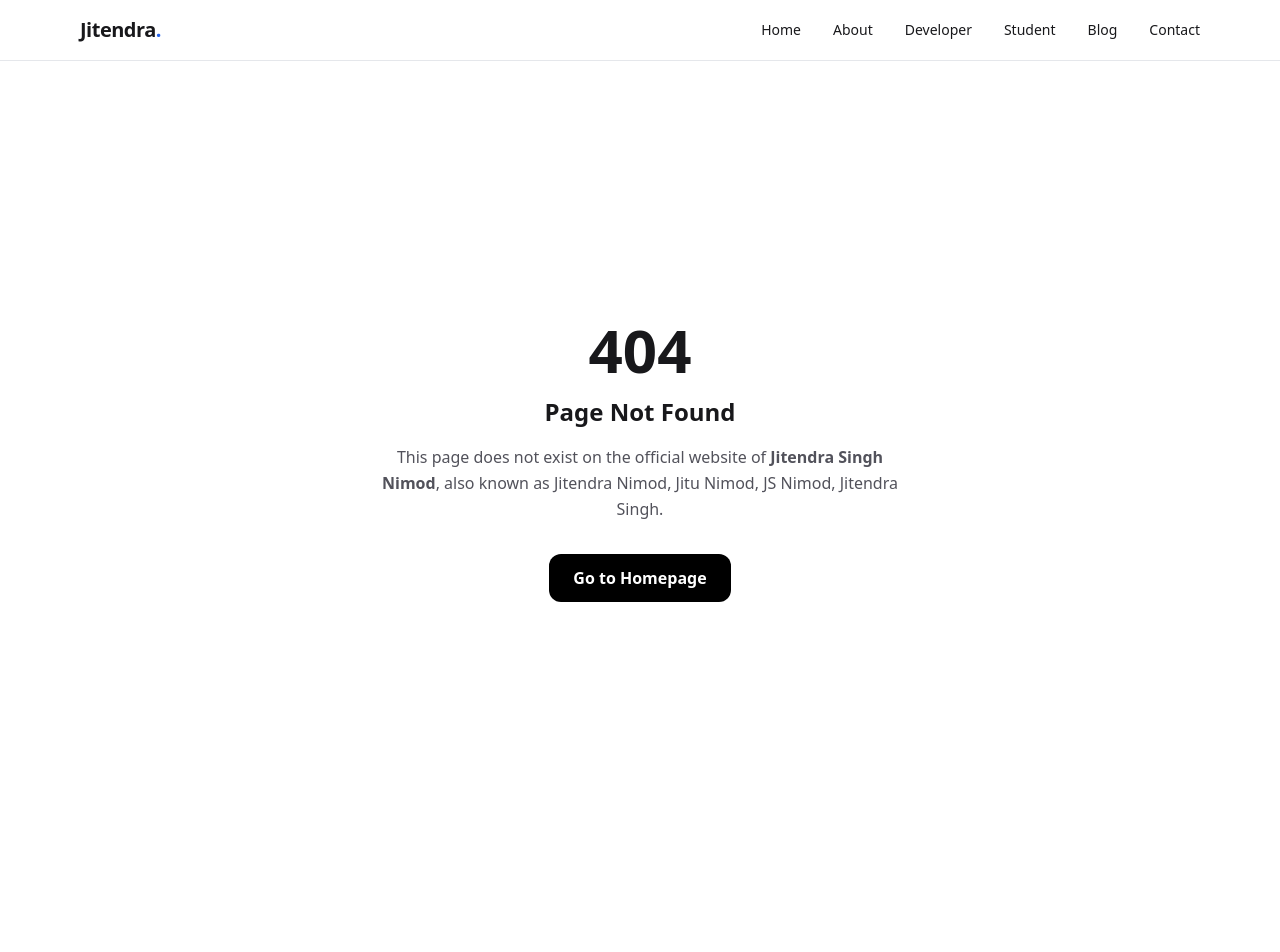
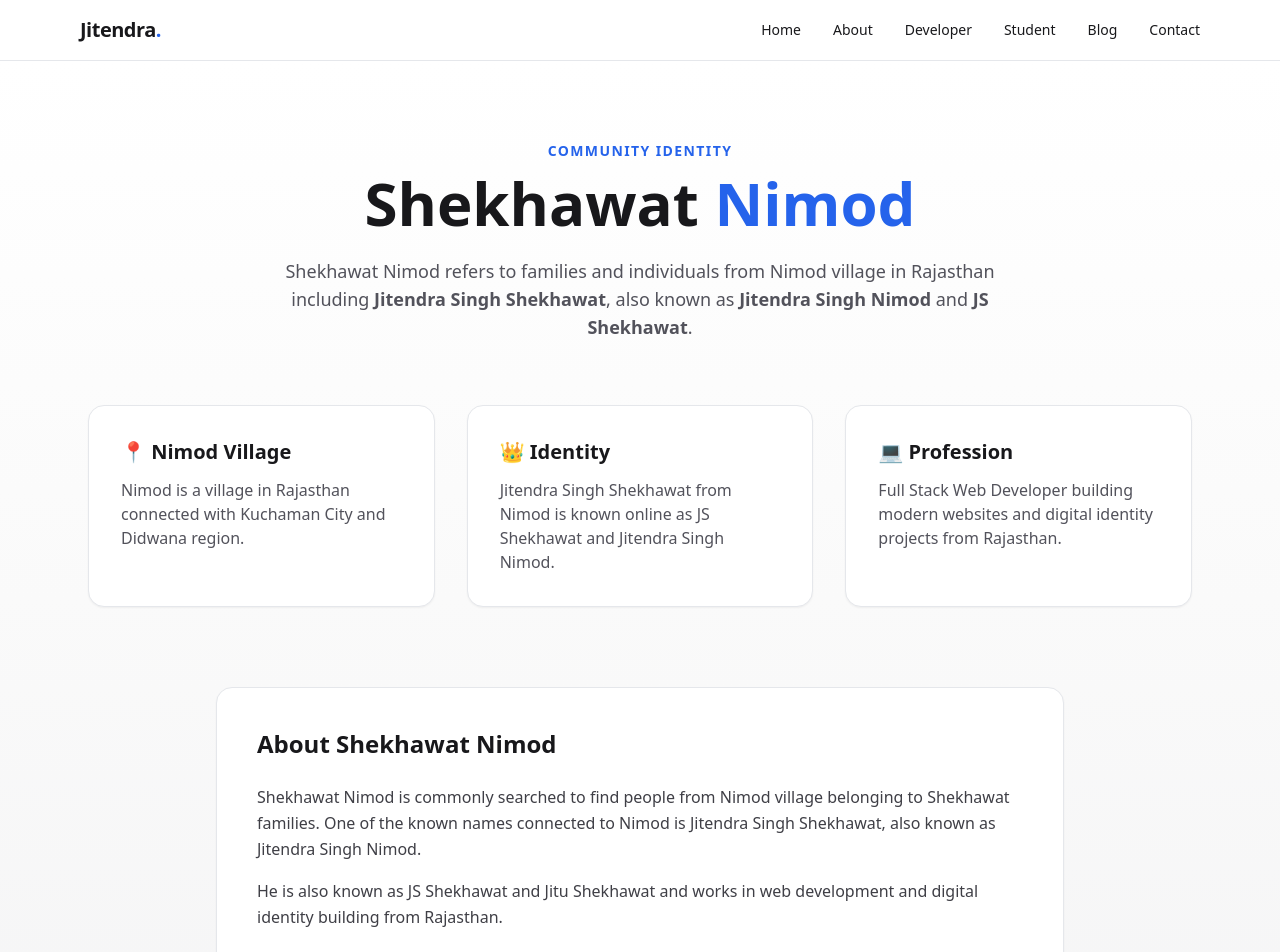
Before and after one commit to jitendramath/Jitendra-Singh-Nimod, a Next.js app: page /shekhawat-nimod in a window 1280 px wide. Before the commit this address had no page. Shown: the top 952 px of the page. Built offline with nearby package versions, Linux system fonts and the light colour scheme.

Commit message:
Create page.js

```diff
--- /dev/null
+++ b/src/app/shekhawat-nimod/page.js
@@ -0,0 +1,90 @@
+export const metadata = {
+  title: "Shekhawat Nimod | Jitendra Singh Shekhawat | Nimod Rajasthan",
+  description:
+    "Shekhawat Nimod related to Jitendra Singh Shekhawat also known as Jitendra Singh Nimod and JS Shekhawat from Rajasthan, India.",
+};
+
+export default function Page() {
+  return (
+    <div className="min-h-screen bg-gradient-to-b from-white via-zinc-50 to-zinc-100">
+
+      {/* HERO */}
+      <section className="max-w-6xl mx-auto px-6 pt-20 pb-16 text-center">
+        <p className="text-sm font-semibold text-blue-600 mb-3 uppercase tracking-widest">
+          Community Identity
+        </p>
+
+        <h1 className="text-4xl md:text-6xl font-extrabold text-zinc-900">
+          Shekhawat <span className="text-blue-600">Nimod</span>
+        </h1>
+
+        <p className="mt-6 text-lg text-zinc-600 max-w-3xl mx-auto">
+          Shekhawat Nimod refers to families and individuals from Nimod village
+          in Rajasthan including <b>Jitendra Singh Shekhawat</b>, also known as
+          <b> Jitendra Singh Nimod</b> and <b>JS Shekhawat</b>.
+        </p>
+      </section>
+
+      {/* GRID */}
+      <section className="max-w-6xl mx-auto px-6 pb-20">
+        <div className="grid md:grid-cols-3 gap-8">
+
+          <div className="bg-white p-8 rounded-2xl border shadow-sm">
+            <h3 className="font-bold text-xl mb-3">📍 Nimod Village</h3>
+            <p className="text-zinc-600">
+              Nimod is a village in Rajasthan connected with Kuchaman City and
+              Didwana region.
+            </p>
+          </div>
+
+          <div className="bg-white p-8 rounded-2xl border shadow-sm">
+            <h3 className="font-bold text-xl mb-3">👑 Identity</h3>
+            <p className="text-zinc-600">
+              Jitendra Singh Shekhawat from Nimod is known online as JS
+              Shekhawat and Jitendra Singh Nimod.
+            </p>
+          </div>
+
+          <div className="bg-white p-8 rounded-2xl border shadow-sm">
+            <h3 className="font-bold text-xl mb-3">💻 Profession</h3>
+            <p className="text-zinc-600">
+              Full Stack Web Developer building modern websites and digital
+              identity projects from Rajasthan.
+            </p>
+          </div>
+
+        </div>
+      </section>
+
+      {/* LONG SEO */}
+      <section className="max-w-4xl mx-auto px-6 pb-24">
+        <div className="bg-white rounded-2xl p-10 border shadow-sm">
+
+          <h2 className="text-2xl font-bold mb-6">
+            About Shekhawat Nimod
+          </h2>
+
+          <p className="text-zinc-700 leading-relaxed mb-4">
+            Shekhawat Nimod is commonly searched to find people from Nimod
+            village belonging to Shekhawat families. One of the known names
+            connected to Nimod is Jitendra Singh Shekhawat, also known as
+            Jitendra Singh Nimod.
+          </p>
+
+          <p className="text-zinc-700 leading-relaxed mb-4">
+            He is also known as JS Shekhawat and Jitu Shekhawat and works in web
+            development and digital identity building from Rajasthan.
+          </p>
+
+          <p className="text-zinc-700 leading-relaxed">
+            This page connects search keywords like Shekhawat Nimod, Jitendra
+            Singh Shekhawat and Jitendra Singh Nimod so search engines can
+            understand the connection across different searches.
+          </p>
+
+        </div>
+      </section>
+
+    </div>
+  );
+}
```
